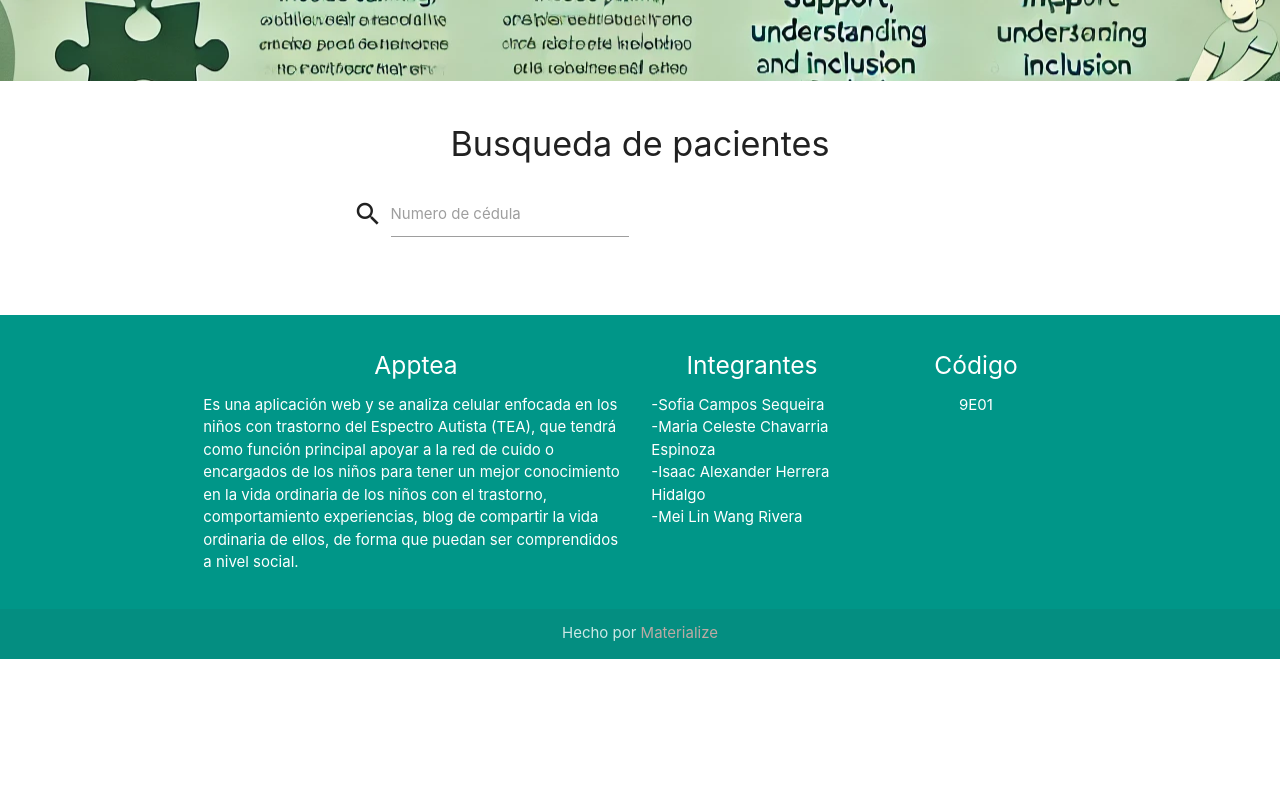
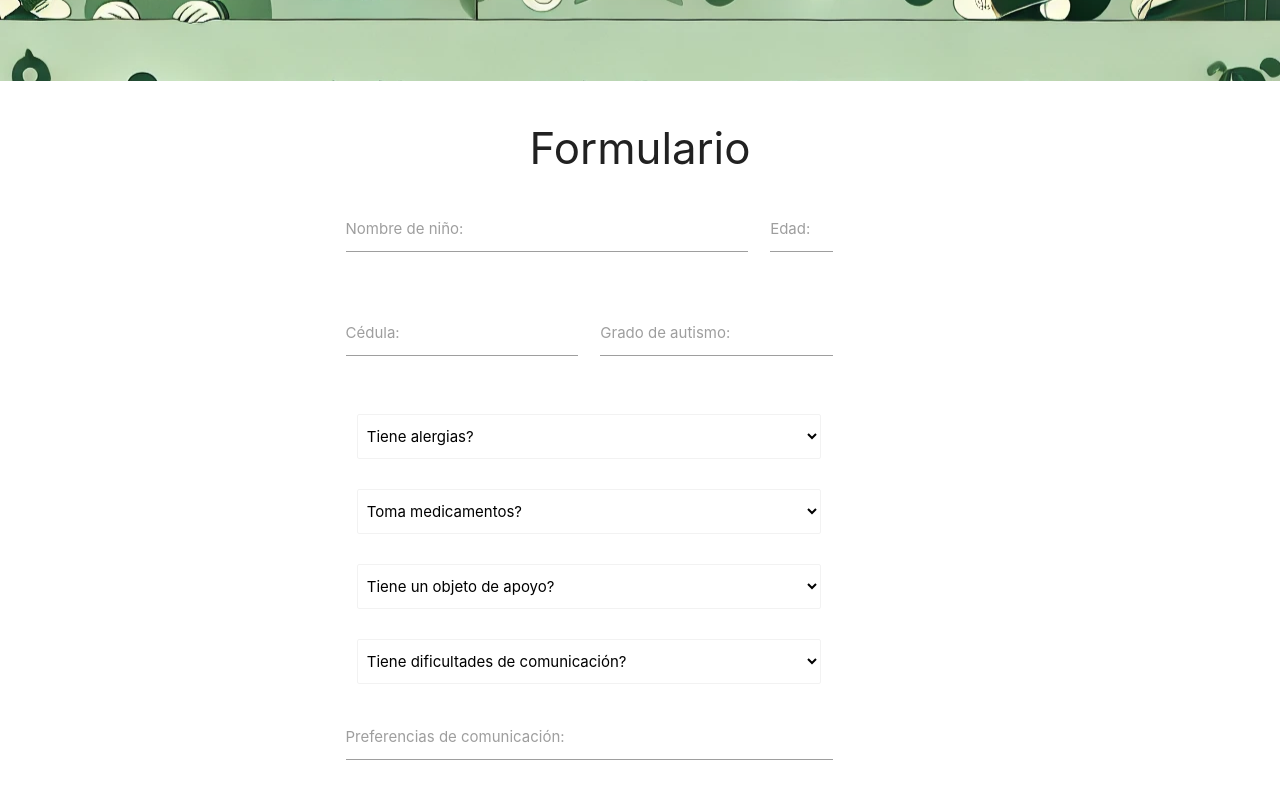
Before and after one commit to espindan/apptea, a React (Create React App) app: page /apptea/Blog in a window 1280 px wide. Shown: the part 1580-2380 px from the top of the page. Before the commit the page ends 2239 px from the top, so only its background shows below. Built offline with nearby package versions, Linux system fonts and the light colour scheme; no server answers; the database is empty; the HTML template or start-up script is replaced by a standard one.

Commit message:
Rearrange elements

```diff
--- a/src/components/AutismChildForm.js
+++ b/src/components/AutismChildForm.js
@@ -101,12 +101,8 @@ function AutismChildForm() {
     }, []);
 
     return (
-        <div className="App">
-
-            <Header />
-
         <div className="container">
-                <h3 className="center-align">Formulario de Información</h3>
+            <h3 className="center-align">Formulario</h3>
             <form onSubmit={handleSubmit} className="col s10">
 
                 <div className="row">
@@ -380,9 +376,8 @@ function AutismChildForm() {
                     <h5>Exitoso</h5>
                     <p>La Información ha sido guardada en nuestro sistema!</p>
                 </div>
-                    <div className="modal-footer">
+                <div className="modal-footer">Å
                     <button className="modal-close btn-flat">Close</button>
-                    </div>
                 </div>
             </div>
         </div>
--- a/src/components/Blog.js
+++ b/src/components/Blog.js
@@ -6,7 +6,7 @@ import M from 'materialize-css'; // Materialize JS
 import 'materialize-css/dist/css/materialize.min.css'; // Materialize CSS
 import mainBanner from './images/main_banner.jpg'; // Import image
 import bannerImage from './images/banner_background.jpg'; // Import image
-import Search from './Search';
+import AutismChildForm from './AutismChildForm';
 
 
 const Blog = () => {
@@ -105,7 +105,7 @@ const Blog = () => {
       <div class="row">
         <div class="col s12 center">
           <h3><i class="mdi-content-send brown-text"></i></h3>
-          <Search/>
+          <AutismChildForm/>
         </div>
       </div>
 
```
Lines whose indentation alone changed are shown as unchanged.
